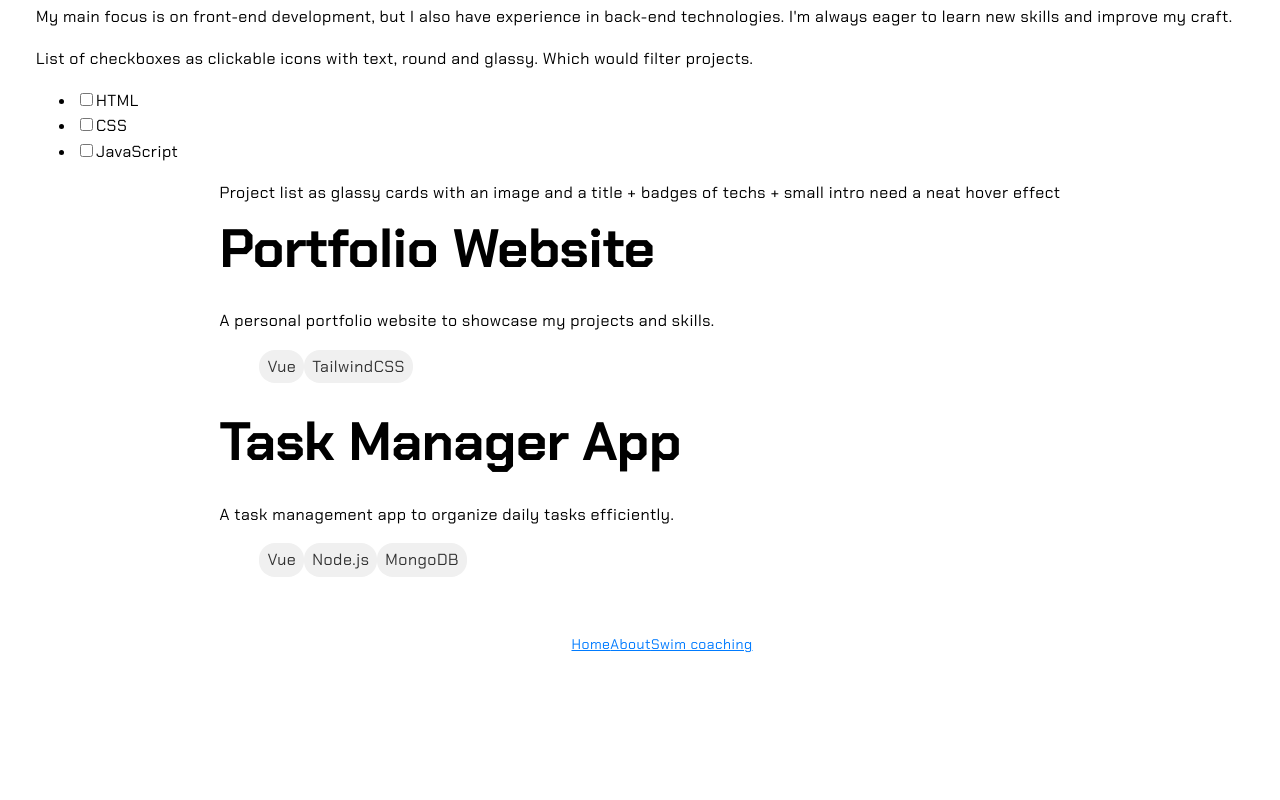
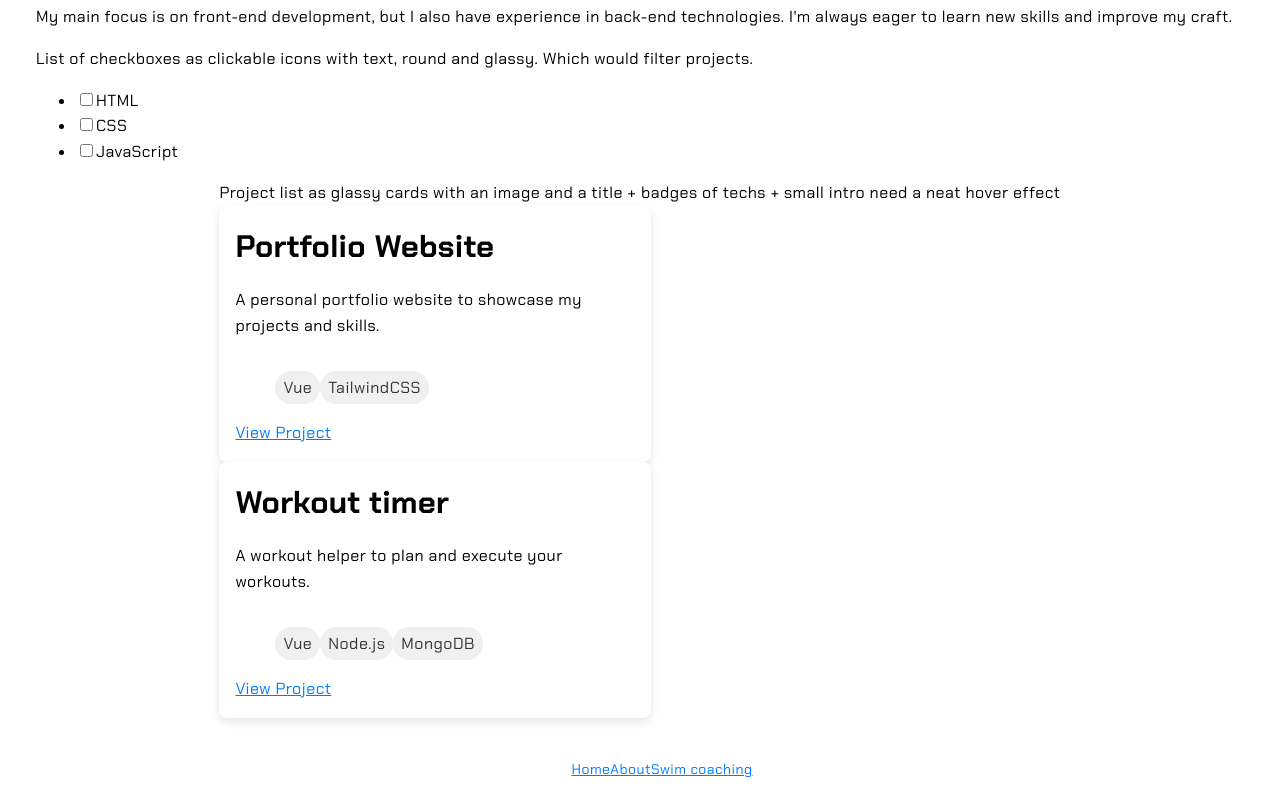
Before and after one commit to AlexGreau/Portfolio, a Vue app: page / in a window 1280 px wide. Shown: the part 585-1385 px from the top of the page. Before the commit the page ends 1260 px from the top, so only its background shows below. Built offline with nearby package versions, Linux system fonts and the light colour scheme.

Commit message:
feat: basic card style

```diff
--- /dev/null
+++ b/src/assets/components/card.scss
@@ -0,0 +1,20 @@
+@use "@/assets/common/variables.scss" as *; // Import variables
+@use "@/assets/common/theme.scss" as *; // Import theme styles and variables
+@use "sass:map"; // Import the map module
+
+.project-card {
+    display: flex;
+    flex-direction: column;
+    justify-content: space-between;
+    padding: $spacing-md;
+    width: 400px;
+    border-radius: 8px;
+    box-shadow: 0 4px 8px rgba(0, 0, 0, 0.1);
+    transition: transform 0.3s ease, box-shadow 0.3s ease;
+    background-color: map.get($light-theme, background); // Use light theme background color
+
+    &:hover {
+        transform: translateY(-2px);
+        box-shadow: 0 8px 16px rgba(0, 0, 0, 0.2);
+    }
+}
--- a/src/assets/main.scss
+++ b/src/assets/main.scss
@@ -1,6 +1,7 @@
 @use '@/assets/common/typography.scss' as *;
 @use '@/assets/components/coin.scss' as *;
 @use '@/assets/components/pill.scss' as *;
+@use '@/assets/components/card.scss' as *;
 // @import './base.css';
 
 #app-wrapper {
--- a/src/components/cards/ProjectCard.vue
+++ b/src/components/cards/ProjectCard.vue
@@ -1,16 +1,17 @@
 <template>
     <article class="project-card">
-        <h2>{{ project.name }}</h2>
+        <h4>{{ project.name }}</h4>
         <p>{{ project.description }}</p>
         <ul>
             <li v-for="(tech, index) in project.techStack" :key="index" class="pill">{{ tech }}</li>
         </ul>
-        <a v-if="project.routeLink" :href="project.routeLink" target="_blank">View Project</a>
+        <router-link v-if="project.route" :to="project.route" class="button">View Project</router-link>
     </article>
 </template>
 <script lang="ts">
 import { defineComponent } from 'vue';
 import type { Project } from '../../model/Project';
+import { RouterLink } from 'vue-router';
 export default defineComponent({
     name: 'ProjectCard',
     props: {
--- a/src/model/Project.ts
+++ b/src/model/Project.ts
@@ -3,7 +3,7 @@ export interface Project {
     status: string;
     id: number;
     techStack: string[];
-    routeLink?: string;
+    route?: string;
     description?: string;
     image?: string;
 }
@@ -12,7 +12,7 @@ const exampleProject: Project = {
     id: 0,
     name: "Portfolio Website",
     techStack: ["TypeScript", "React", "CSS"],
-    routeLink: "/projects/portfolio-website",
+    route: "/projects/portfolio-website",
     status: "In Progress",
 };
 
--- a/src/router/index.ts
+++ b/src/router/index.ts
@@ -1,5 +1,4 @@
 import { createRouter, createWebHistory } from 'vue-router'
-import HomeView from '../views/HomeView.vue'
 
 const router = createRouter({
   history: createWebHistory(import.meta.env.BASE_URL),
@@ -7,7 +6,7 @@ const router = createRouter({
     {
       path: '/',
       name: 'home',
-      component: HomeView,
+      component: () => import('../views/HomeView.vue'),
     },
     {
       path: '/about',
--- a/src/views/HomeView.vue
+++ b/src/views/HomeView.vue
@@ -80,14 +80,16 @@ const projects = ref<Array<Project>>([
     status: "Completed",
     description: "A personal portfolio website to showcase my projects and skills.",
     image: "../assets/img/portfolio.png",
+    route: "/projects/portfolio",
   },
   {
     id: 2,
-    name: "Task Manager App",
+    name: "Workout timer",
     techStack: ["Vue", "Node.js", "MongoDB"],
     status: "In Progress",
-    description: "A task management app to organize daily tasks efficiently.",
+    description: "A workout helper to plan and execute your workouts.",
     image: "../assets/img/task-manager.png",
+    route: "/projects/workout-timer",
   },
 ]);
 </script>
```
